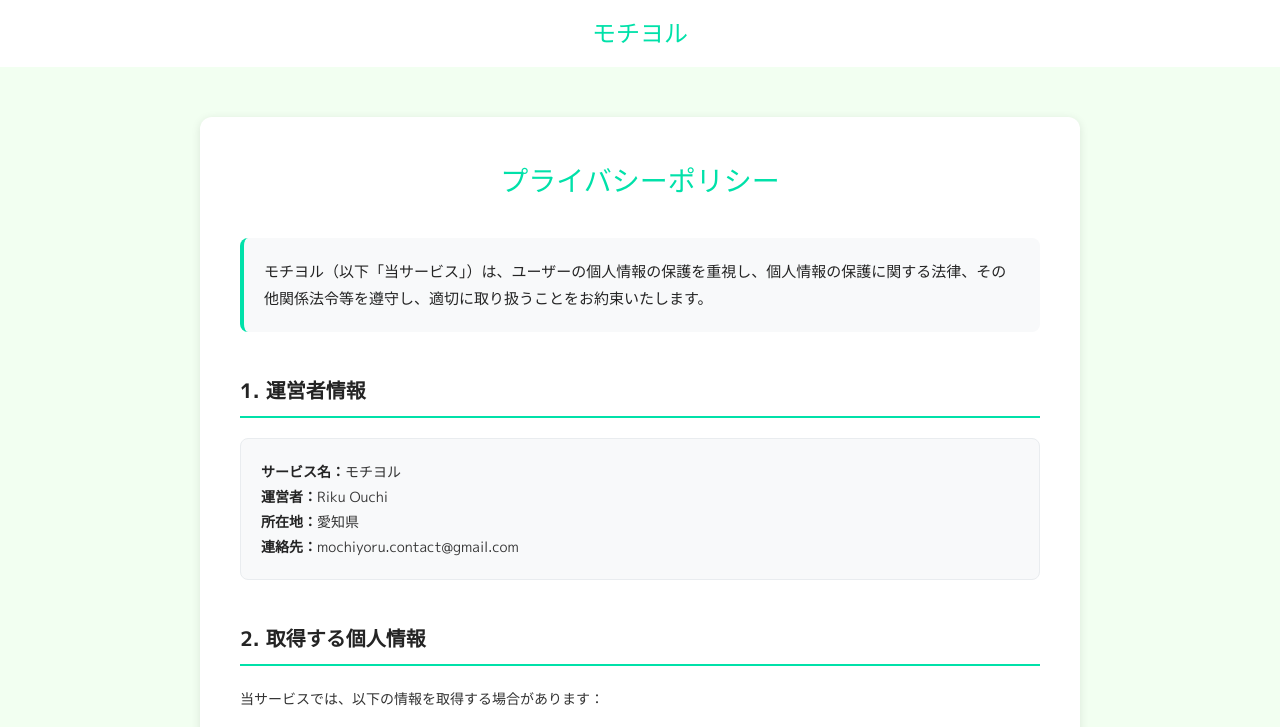
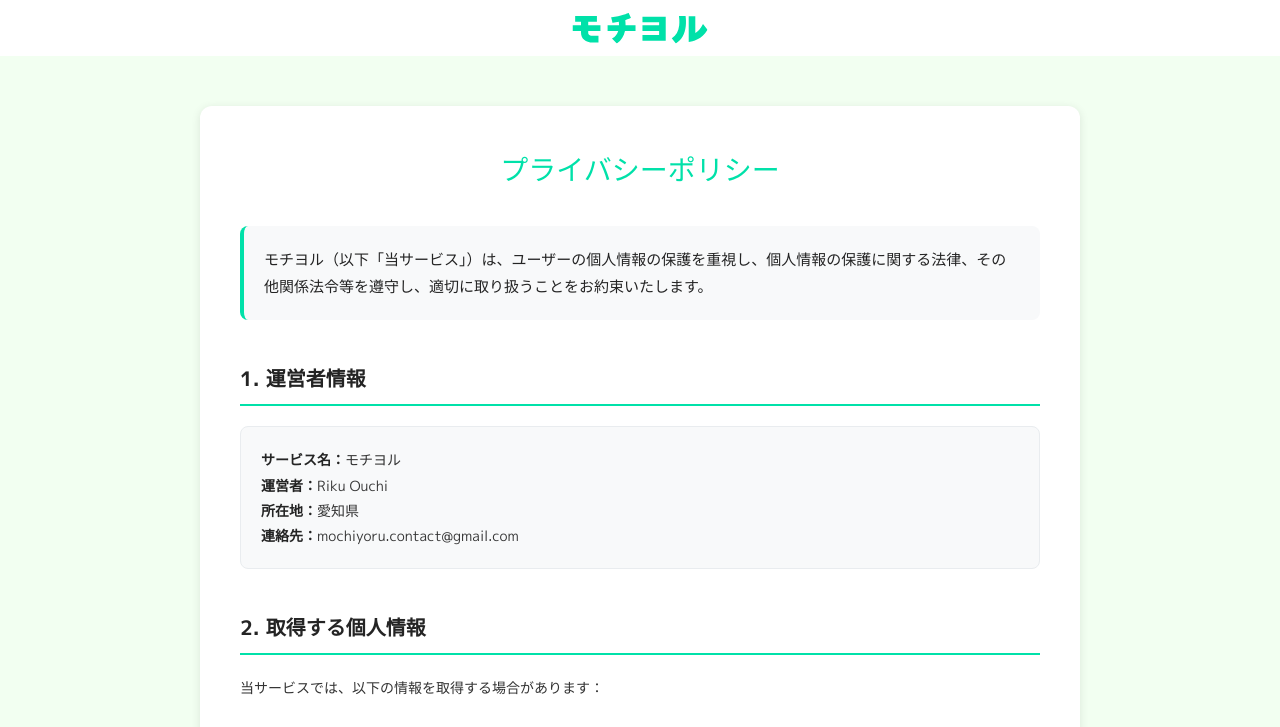
Before and after one commit to rikuouchi0813/mochiyoru, a website: page privacy-policy.html in a window 1280 px wide. Shown: the top 727 px of the page. Drawn offline with Linux system fonts and the light colour scheme; a web font is replaced by a local one.

Commit message:
Update privacy-policy.html

```diff
--- a/privacy-policy.html
+++ b/privacy-policy.html
@@ -12,10 +12,8 @@
 </head>
 <body>
     <!-- ヘッダー -->
-    <header>
-        <div class="h1-image-container">
-            <h1 class="h1-image">モチヨル</h1>
-        </div>
+    <header onclick="location.href='index.html'">
+        <img src="/img/title.svg" alt="モチヨル" class="h1-image">
     </header>
 
     <!-- メインコンテンツ -->
```
